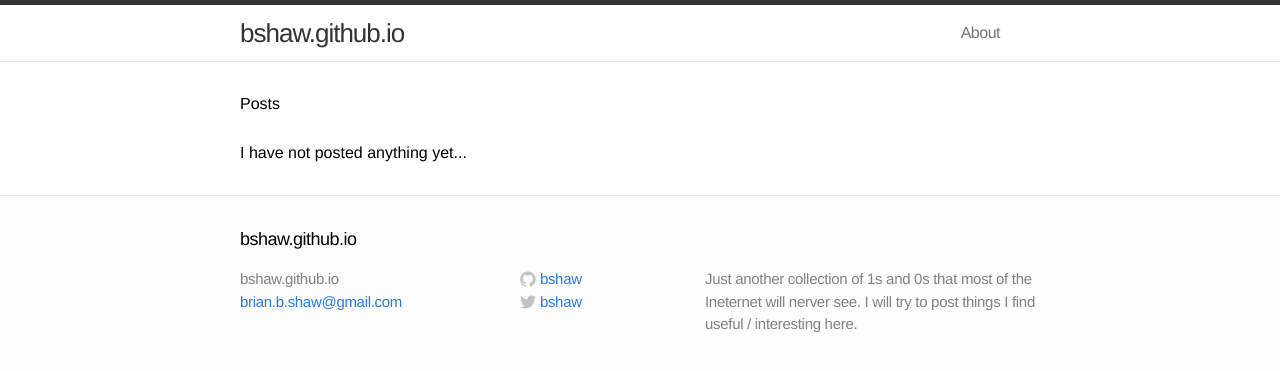
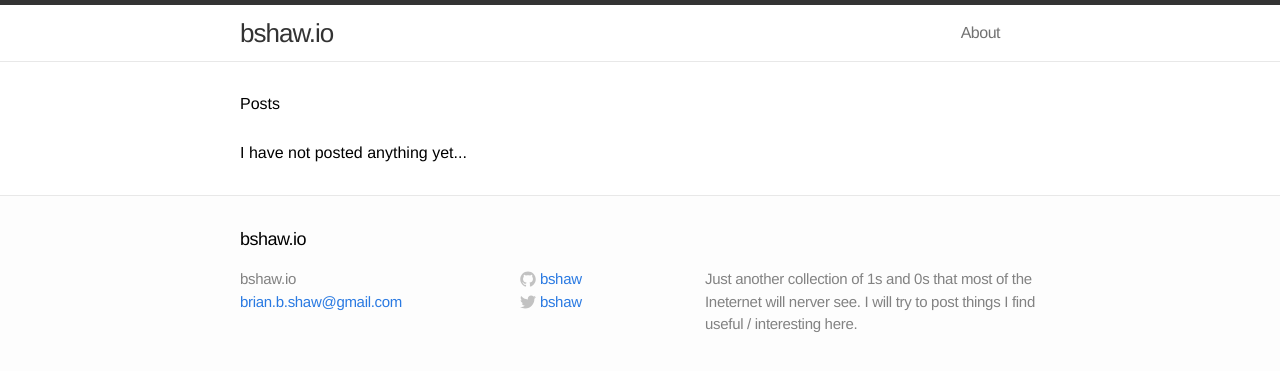
Before and after one commit to bshaw/bshaw.github.io, a Jekyll site: the page built from index.html, in a window 1280 px wide. Shown: the top 371 px of the page. Built offline with Jekyll 4.4.1, drawn with Linux system fonts in a browser that asks for light colours.

Commit message:
Update for custom domain name

```diff
--- /dev/null
+++ b/CNAME
@@ -0,0 +1 @@
+bshaw.io
--- a/_config.yml
+++ b/_config.yml
@@ -1,9 +1,9 @@
 # Site settings
-title: bshaw.github.io
+title: bshaw.io
 email: brian.b.shaw@gmail.com
 description: "Just another collection of 1s and 0s that most of the Ineternet will nerver see. I will try to post things I find useful / interesting here."
 baseurl: ""
-url: "http://bshaw.github.io"
+url: "http://bshaw.io"
 username: bshaw
 
 # Build settings
```
